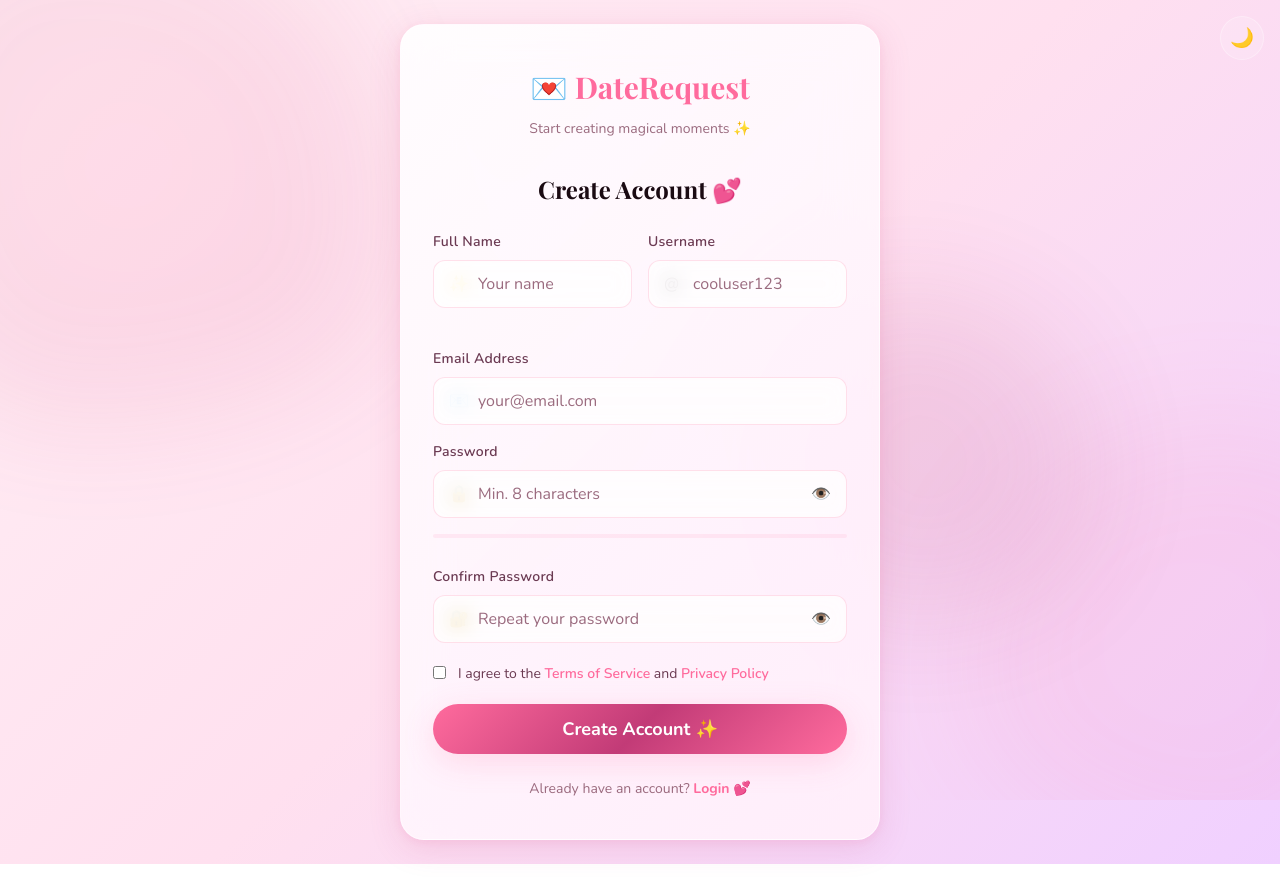
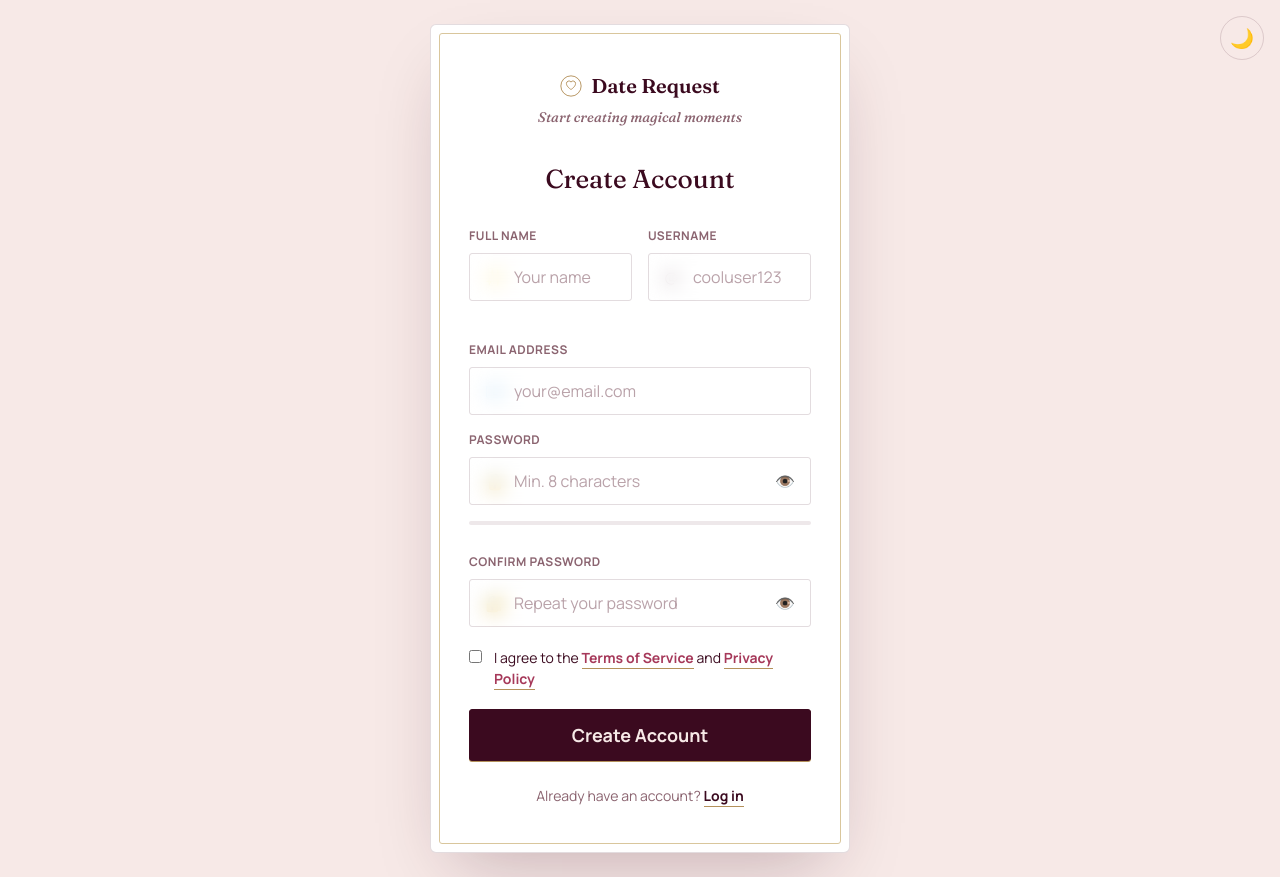
Before and after one commit to shuvotrading35-a11y/Date-request-by-shuvo, a plain HTML site: page frontend/auth/register.html in a window 1280 px wide. Drawn offline with nearby package versions, Linux system fonts and the light colour scheme; a web font is replaced by a local one.

Commit message:
Redesign auth pages (login/register/forgot/reset) with premium editorial look matching landing page

```diff
--- /dev/null
+++ b/frontend/assets/css/auth-theme.css
@@ -0,0 +1,141 @@
+/* ============================================
+   AUTH-THEME.CSS — Premium editorial look
+   Date Request Platform — Login / Register / Forgot / Reset
+   Loaded after tokens/global/animations; scoped overrides only.
+   ============================================ */
+
+:root {
+  --auth-ink:       #3B0A1F;
+  --auth-rose:      #A6395A;
+  --auth-gold:      #B4915B;
+  --auth-gold-soft: #D9C69C;
+  --auth-paper:     #F7E9E7;
+  --auth-card:      #FFFFFF;
+  --auth-muted:     #8B6470;
+  --auth-line:      rgba(59,10,31,0.14);
+  --auth-display:   'Fraunces', serif;
+  --auth-body:      'Manrope', sans-serif;
+}
+[data-theme="dark"] {
+  --auth-ink:       #F3E4DE;
+  --auth-rose:      #E9A9BC;
+  --auth-gold:      #CBAA72;
+  --auth-gold-soft: #8A6F45;
+  --auth-paper:     #1B0A10;
+  --auth-card:      #241019;
+  --auth-muted:     #B48D95;
+  --auth-line:      rgba(243,228,222,0.16);
+}
+
+body.auth-body {
+  min-height: 100vh;
+  min-height: 100svh;
+  display: flex;
+  align-items: center;
+  justify-content: center;
+  background: var(--auth-paper);
+  padding: 24px;
+  font-family: var(--auth-body);
+  color: var(--auth-ink);
+  transition: background 0.4s ease, color 0.4s ease;
+}
+
+.auth-card {
+  width: 100%;
+  max-width: 420px;
+  background: var(--auth-card);
+  border: 1px solid var(--auth-line);
+  border-radius: 6px;
+  padding: 46px 38px;
+  box-shadow: 0 30px 70px -25px rgba(59,10,31,0.28);
+  position: relative;
+  animation: authRise 0.6s cubic-bezier(0.16,1,0.3,1) both;
+}
+[data-theme="dark"] .auth-card { box-shadow: 0 30px 70px -25px rgba(0,0,0,0.55); }
+.auth-card::before {
+  content: '';
+  position: absolute; inset: 8px;
+  border: 1px solid var(--auth-gold-soft);
+  border-radius: 3px;
+  pointer-events: none;
+}
+@keyframes authRise {
+  from { opacity: 0; transform: translateY(14px); }
+  to   { opacity: 1; transform: translateY(0); }
+}
+
+.auth-brand {
+  display: flex; align-items: center; justify-content: center; gap: 9px;
+  font-family: var(--auth-display); font-size: 20px; font-weight: 600;
+  margin-bottom: 6px; color: var(--auth-ink);
+}
+.auth-brand svg { flex-shrink: 0; color: var(--auth-gold); }
+.auth-tagline {
+  text-align: center; font-style: italic; font-family: var(--auth-display);
+  color: var(--auth-muted); font-size: 14px; margin-bottom: 32px;
+}
+.auth-title {
+  font-family: var(--auth-display); font-weight: 500; font-size: 26px;
+  text-align: center; margin-bottom: 28px; color: var(--auth-ink);
+}
+.auth-sub {
+  text-align: center; color: var(--auth-muted); font-size: 14px;
+  margin-top: -18px; margin-bottom: 28px; line-height: 1.6;
+}
+
+.auth-card .form-label {
+  font-family: var(--auth-body); font-weight: 700; font-size: 12px;
+  letter-spacing: 0.04em; text-transform: uppercase; color: var(--auth-muted);
+}
+.auth-card .form-input {
+  border: 1px solid var(--auth-line) !important;
+  background: transparent !important;
+  color: var(--auth-ink) !important;
+  border-radius: 3px !important;
+  font-family: var(--auth-body) !important;
+}
+.auth-card .form-input::placeholder { color: var(--auth-muted); opacity: 0.6; }
+.auth-card .form-input:focus {
+  border-color: var(--auth-gold) !important;
+  box-shadow: 0 0 0 3px rgba(180,145,91,0.16) !important;
+}
+.auth-card .input-icon { opacity: 0.55; }
+
+.auth-card .btn-primary {
+  background: var(--auth-ink) !important;
+  border: 1px solid var(--auth-ink) !important;
+  color: var(--auth-paper) !important;
+  border-radius: 3px !important;
+  font-weight: 700 !important;
+  font-family: var(--auth-body) !important;
+  box-shadow: 0 1px 0 var(--auth-gold) !important;
+  transition: transform 0.25s ease, box-shadow 0.25s ease !important;
+}
+[data-theme="dark"] .auth-card .btn-primary { color: var(--auth-paper) !important; }
+.auth-card .btn-primary:hover {
+  transform: translateY(-2px);
+  box-shadow: 0 10px 24px rgba(59,10,31,0.25) !important;
+}
+
+.auth-card a { color: var(--auth-rose); font-weight: 700; text-decoration: none; border-bottom: 1.5px solid var(--auth-gold); padding-bottom: 1px; }
+.auth-card a:hover { opacity: 0.8; }
+
+.auth-footer { color: var(--auth-muted); font-size: 14px; }
+.auth-footer a { color: var(--auth-ink); }
+
+.checkbox-label { color: var(--auth-muted) !important; }
+.forgot-link { color: var(--auth-rose) !important; }
+
+.divider { color: var(--auth-muted) !important; }
+.divider::before, .divider::after { background: var(--auth-line) !important; }
+
+#theme-btn.theme-toggle {
+  border: 1px solid var(--auth-line) !important;
+  background: transparent !important;
+  color: var(--auth-ink) !important;
+}
+#theme-btn.theme-toggle:hover { border-color: var(--auth-gold) !important; }
+
+.blobs-container { display: none !important; }
+
+.form-error { color: var(--auth-rose) !important; }
--- a/frontend/auth/register.html
+++ b/frontend/auth/register.html
@@ -7,42 +7,37 @@
   <link rel="stylesheet" href="../assets/css/tokens.css" />
   <link rel="stylesheet" href="../assets/css/global.css" />
   <link rel="stylesheet" href="../assets/css/animations.css" />
+  <link rel="preconnect" href="https://fonts.googleapis.com">
+  <link rel="preconnect" href="https://fonts.gstatic.com" crossorigin>
+  <link href="https://fonts.googleapis.com/css2?family=Fraunces:ital,opsz,wght@0,9..144,450;0,9..144,600;1,9..144,500&family=Manrope:wght@400;500;600;700;800&display=swap" rel="stylesheet">
+  <link rel="stylesheet" href="../assets/css/auth-theme.css" />
   <style>
-    body { min-height:100vh; display:flex; align-items:center; justify-content:center; background:var(--gradient-bg-light); padding:var(--space-6); }
-    .auth-card { width:100%; max-width:480px; padding:var(--space-10) var(--space-8); }
-    .auth-logo { font-family:var(--font-display); font-size:var(--text-3xl); font-weight:700; color:var(--color-primary); text-align:center; margin-bottom:var(--space-2); }
-    .auth-tagline { text-align:center; color:var(--color-text-muted); font-size:var(--text-sm); margin-bottom:var(--space-8); }
-    .auth-title { font-family:var(--font-display); font-size:var(--text-2xl); font-weight:700; color:var(--color-text-primary); margin-bottom:var(--space-6); text-align:center; }
     .input-wrap { position:relative; }
     .input-icon { position:absolute; left:var(--space-4); top:50%; transform:translateY(-50%); font-size:1rem; pointer-events:none; }
     .input-with-icon { padding-left:44px; }
     .toggle-pass { position:absolute; right:var(--space-4); top:50%; transform:translateY(-50%); background:none; border:none; cursor:pointer; font-size:1rem; }
-    .strength-bar-track { width:100%; height:4px; background:rgba(255,107,157,0.1); border-radius:var(--radius-full); margin-top:var(--space-2); overflow:hidden; }
+    .strength-bar-track { width:100%; height:4px; background:rgba(139,100,112,0.15); border-radius:var(--radius-full); margin-top:var(--space-2); overflow:hidden; }
     .strength-bar-fill { height:100%; width:0; border-radius:var(--radius-full); }
     .strength-label { font-size:var(--text-xs); font-weight:600; margin-top:4px; }
     .terms-row { display:flex; align-items:flex-start; gap:var(--space-3); margin:var(--space-5) 0; }
-    .terms-row input { margin-top:3px; flex-shrink:0; accent-color:var(--color-primary); }
-    .terms-row label { font-size:var(--text-sm); color:var(--color-text-secondary); line-height:1.5; }
-    .terms-row a { color:var(--color-primary); font-weight:600; }
-    .auth-footer { text-align:center; margin-top:var(--space-6); font-size:var(--text-sm); color:var(--color-text-muted); }
-    .auth-footer a { color:var(--color-primary); font-weight:700; }
+    .terms-row input { margin-top:3px; flex-shrink:0; accent-color:var(--auth-ink); }
+    .terms-row label { font-size:var(--text-sm); line-height:1.5; }
+    .auth-footer { text-align:center; margin-top:var(--space-6); }
     .username-status { font-size:var(--text-xs); font-weight:600; margin-top:4px; min-height:1em; }
     .form-row { display:grid; grid-template-columns:1fr 1fr; gap:var(--space-4); }
     @media(max-width:480px){ .form-row { grid-template-columns:1fr; } }
   </style>
 </head>
-<body>
-<div class="blobs-container" aria-hidden="true">
-  <div class="blob blob-1"></div>
-  <div class="blob blob-2"></div>
-  <div class="blob blob-3"></div>
-</div>
+<body class="auth-body">
 <button class="theme-toggle" id="theme-btn" style="position:fixed;top:16px;right:16px;z-index:999;" aria-label="Toggle dark mode">🌙</button>
 
-<div class="glass-card auth-card animate-fade-in-up">
-  <div class="auth-logo">💌 DateRequest</div>
-  <p class="auth-tagline">Start creating magical moments ✨</p>
-  <h1 class="auth-title">Create Account 💕</h1>
+<div class="glass-card auth-card">
+  <div class="auth-brand">
+    <svg width="22" height="22" viewBox="0 0 26 26" fill="none"><circle cx="13" cy="13" r="12" stroke="currentColor" stroke-width="1.1"/><path d="M13 17.2s-5.4-3.4-5.4-7.1a3 3 0 0 1 5.4-1.8 3 3 0 0 1 5.4 1.8c0 3.7-5.4 7.1-5.4 7.1Z" stroke="currentColor" stroke-width="1.1" stroke-linejoin="round"/></svg>
+    Date Request
+  </div>
+  <p class="auth-tagline">Start creating magical moments</p>
+  <h1 class="auth-title">Create Account</h1>
 
   <form id="register-form" onsubmit="handleRegister(event)" novalidate>
 
@@ -119,12 +114,12 @@
     </div>
 
     <button type="submit" class="btn btn-primary w-full" id="register-btn" style="justify-content:center;">
-      Create Account ✨
+      Create Account
     </button>
   </form>
 
   <div class="auth-footer">
-    Already have an account? <a href="login.html">Login 💕</a>
+    Already have an account? <a href="login.html">Log in</a>
   </div>
 </div>
 
```
Also changed, not shown: frontend/auth/forgot-password.html (+28 -16 lines), frontend/auth/login.html (+19 -22 lines), frontend/auth/reset-password.html (+22 -13 lines).
